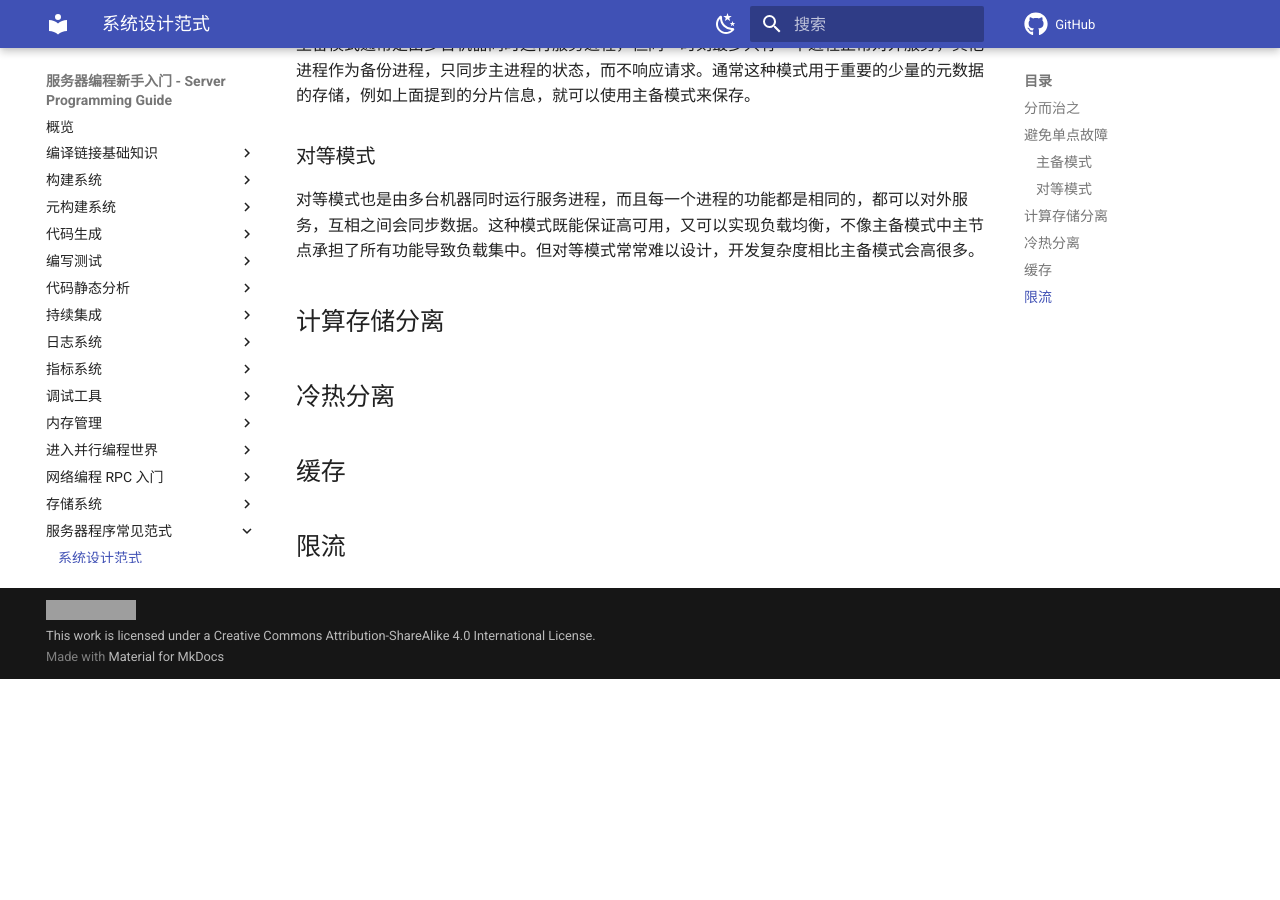
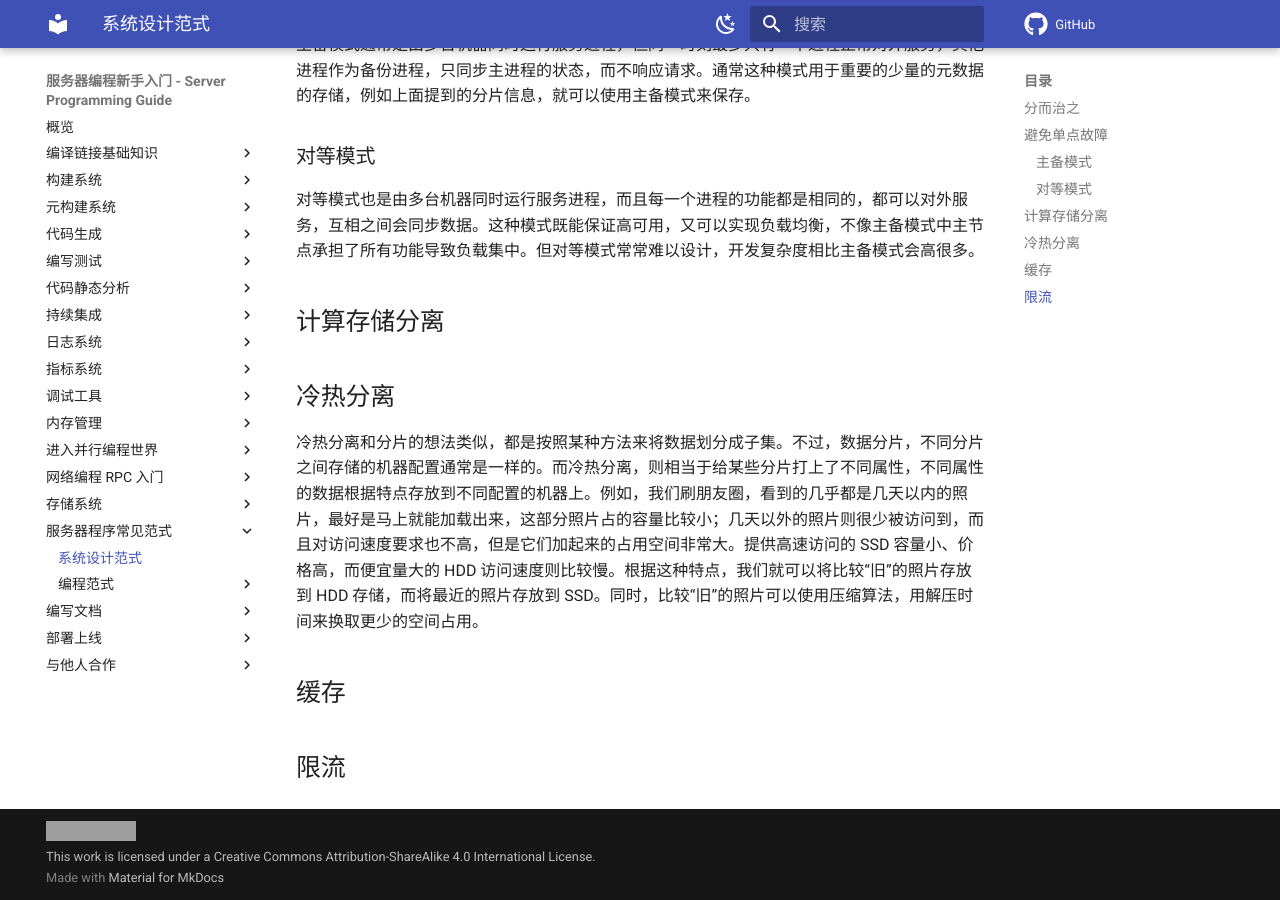
Before and after one commit to howardlau1999/server-programming-guide, an MkDocs documentation site: the page built from docs/paradigms/system-design.md, in a window 1280 px wide and 900 px high, scrolled down 1251 px. Built offline with MkDocs 1.6.1 and Material for MkDocs 9.7.7, drawn with Linux system fonts in a browser that asks for light colours; emoji names are drawn with the system emoji font; comment, search, counter and statistics services are not loaded; before the commit the page ends 1930 px from its top, so only the background shows below that; grey boxes are pictures that could not be loaded.

Commit message:
cold hot

```diff
--- a/docs/paradigms/system-design.md
+++ b/docs/paradigms/system-design.md
@@ -41,6 +41,8 @@
 
 ## 冷热分离
 
+冷热分离和分片的想法类似，都是按照某种方法来将数据划分成子集。不过，数据分片，不同分片之间存储的机器配置通常是一样的。而冷热分离，则相当于给某些分片打上了不同属性，不同属性的数据根据特点存放到不同配置的机器上。例如，我们刷朋友圈，看到的几乎都是几天以内的照片，最好是马上就能加载出来，这部分照片占的容量比较小；几天以外的照片则很少被访问到，而且对访问速度要求也不高，但是它们加起来的占用空间非常大。提供高速访问的 SSD 容量小、价格高，而便宜量大的 HDD 访问速度则比较慢。根据这种特点，我们就可以将比较“旧”的照片存放到 HDD 存储，而将最近的照片存放到 SSD。同时，比较“旧”的照片可以使用压缩算法，用解压时间来换取更少的空间占用。
+
 ## 缓存
 
 ## 限流
```
